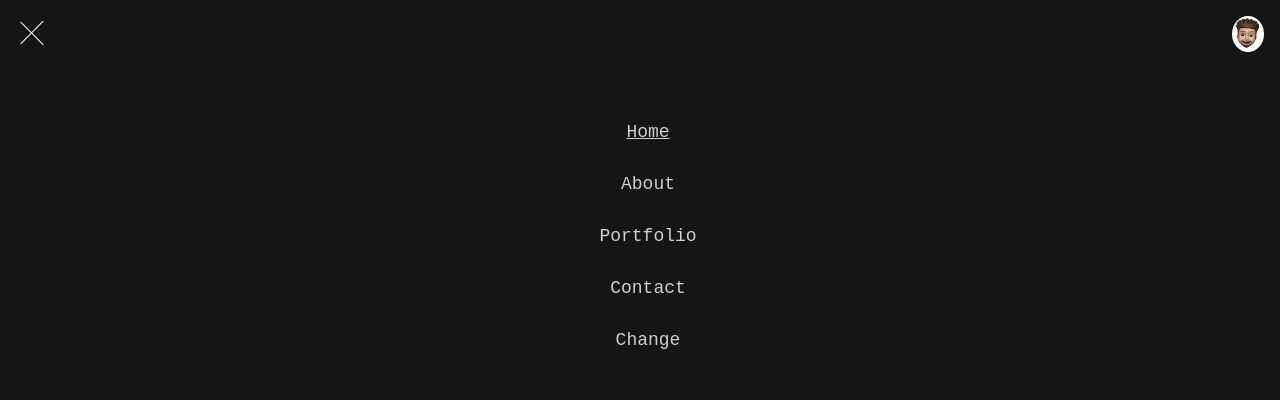
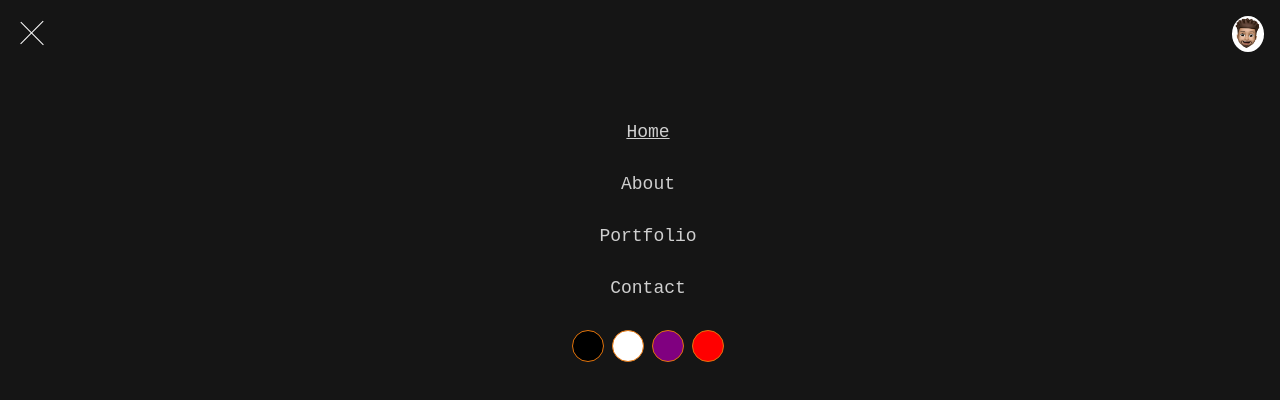
Before and after one commit to prince-hope1975/portfolio_next, a Next.js app: page / in a window 1280 px wide. Both pictures are taken after a click on the element 40 px from the left and 33 px from the top of the page. Shown: the top 400 px of the page. Built offline with nearby package versions, Linux system fonts and the light colour scheme.

Commit message:
Changed theme

```diff
--- /dev/null
+++ b/components/circle.tsx
@@ -0,0 +1,9 @@
+import React from 'react'
+import styles from "../styles/Home.module.css"
+const Circle = (props) => {
+  return (
+    <div {...props} style={{background:props.bg}} className={styles.circle}></div>
+  )
+}
+
+export default Circle
--- a/components/header.tsx
+++ b/components/header.tsx
@@ -6,6 +6,8 @@ import { useRouter } from "next/router";
 import { useGlobalContext } from "../context";
 import Image from "next/image";
 import styles from "../styles/Home.module.css";
+import Data from "../data/themeChangeData";
+import Circle from "./circle";
 
 const Header = () => {
   const burger1 = useRef();
@@ -74,8 +76,14 @@ const Header = () => {
               />
             );
           })}
-          <li onClick={()=>setTheme("purple")}>
-            Change
+          <li className={styles.themeBalls}  >
+            {Data.map(({name, color})=>{
+             return <Circle
+                onClick={() => setTheme(name)}
+                key={name + color}
+                bg={color}
+              ></Circle>;
+            })}
           </li>
         </ul>
         <div className={styles.burger} onClick={handleModal}>
--- /dev/null
+++ b/data/themeChangeData.ts
@@ -0,0 +1,20 @@
+const data = [
+  {
+    name: "dark",
+    color: "black",
+  },
+  {
+    name: "light",
+    color: "white",
+  },
+  {
+    name: "purple",
+    color: "purple",
+  },
+  {
+    name: "red",
+    color: "red",
+  },
+];
+
+export default data;
--- a/pages/index.tsx
+++ b/pages/index.tsx
@@ -1,5 +1,4 @@
 import { useEffect, useRef, useState } from "react";
-import Head from "next/head";
 import Image from "next/image";
 import styles from "../styles/Home.module.css";
 import gsap from "gsap";
--- a/styles/Home.module.css
+++ b/styles/Home.module.css
@@ -27,6 +27,19 @@
     gap: 2rem;
     list-style: none;
     opacity: 0;
+    transition: background 0.5s ease-in-out;
+}
+
+.themeBalls {
+    display: flex;
+    gap: .5rem;
+}
+
+.circle {
+    width: 2rem;
+    aspect-ratio: 1;
+    border-radius: 50%;
+    border: 1.5px solid var(--border-clr);
 }
 
 .burger {
@@ -87,7 +100,7 @@
 }
 
 .main p {
-    font-weight: lighter;
+    font-weight: bold;
     text-align: center;
     margin: 0;
     margin-bottom: .2rem;
@@ -101,11 +114,11 @@
 }
 
 .desc {
-    color: hsl(0, 0%, 51%)
+    color: var(--alt-text-clr)
 }
 
 .span {
-    color: white
+    color: var(--text-clr)
 }
 
 .logo {
@@ -180,11 +193,12 @@
     margin: auto;
     margin-top: 2rem;
     padding: 1rem;
-    background: hsl(0, 0%, 14%);
+    background: var(--alt-bg);
     width: max-content;
     display: flex;
     align-items: center;
     gap: 3px;
+    cursor: pointer;
 }
 
 .explore svg {
--- a/styles/globals.scss
+++ b/styles/globals.scss
@@ -1,11 +1,12 @@
 :root {
     --bg: rgb(21, 21, 21);
-    --bg-purple: hsl(276, 82%, 51%);
+    --alt-bg: hsl(0, 0%, 14%);
     --linear-purple: linear-gradient(hsl(276, 82%, 51%), hsl(278, 91%, 27%));
     ;
     --text-clr: hsl(0, 0%, 81%);
     --header-txt: monospace;
-    --border-clr: rgb(226, 116, 12)
+    --border-clr: rgb(226, 116, 12);
+    --alt-text-clr: hsl(0, 0%, 51%);
 }
 
 html {
@@ -23,12 +24,6 @@ body {
     min-height: 100vh;
     font-family: Air-light, -apple-system, BlinkMacSystemFont, Segoe UI, Roboto, Oxygen, Ubuntu, Cantarell, Fira Sans, Droid Sans, Helvetica Neue, sans-serif;
 }
-
-
-/* *{
-  padding: 0;
-  margin: 0;
-} */
 
 a {
     color: inherit;
--- a/styles/theme.module.css
+++ b/styles/theme.module.css
@@ -4,9 +4,12 @@
     --text-clr: hsl(0, 0%, 81%);
     --header-txt: monospace;
     --border-clr: rgb(226, 116, 12);
+    --alt-text-clr: hsl(0, 0%, 51%);
+    --alt-bg: hsl(0, 0%, 14%);
     min-height: 100vh;
     color: var(--text-clr);
     background-color: var(--bg);
+    transition: background 0.5s ease-in-out;
 }
 
 .red {
@@ -15,6 +18,9 @@
 
 .purple {
     --bg: purple;
+    --alt-bg: hsl(300, 100%, 15%);
+    --text-clr: white;
+    --alt-text-clr: rgb(177, 175, 175);
 }
 
 .dark {
@@ -23,4 +29,5 @@
 
 .light {
     --bg: white;
+    --text-clr: #333;
 }
```
